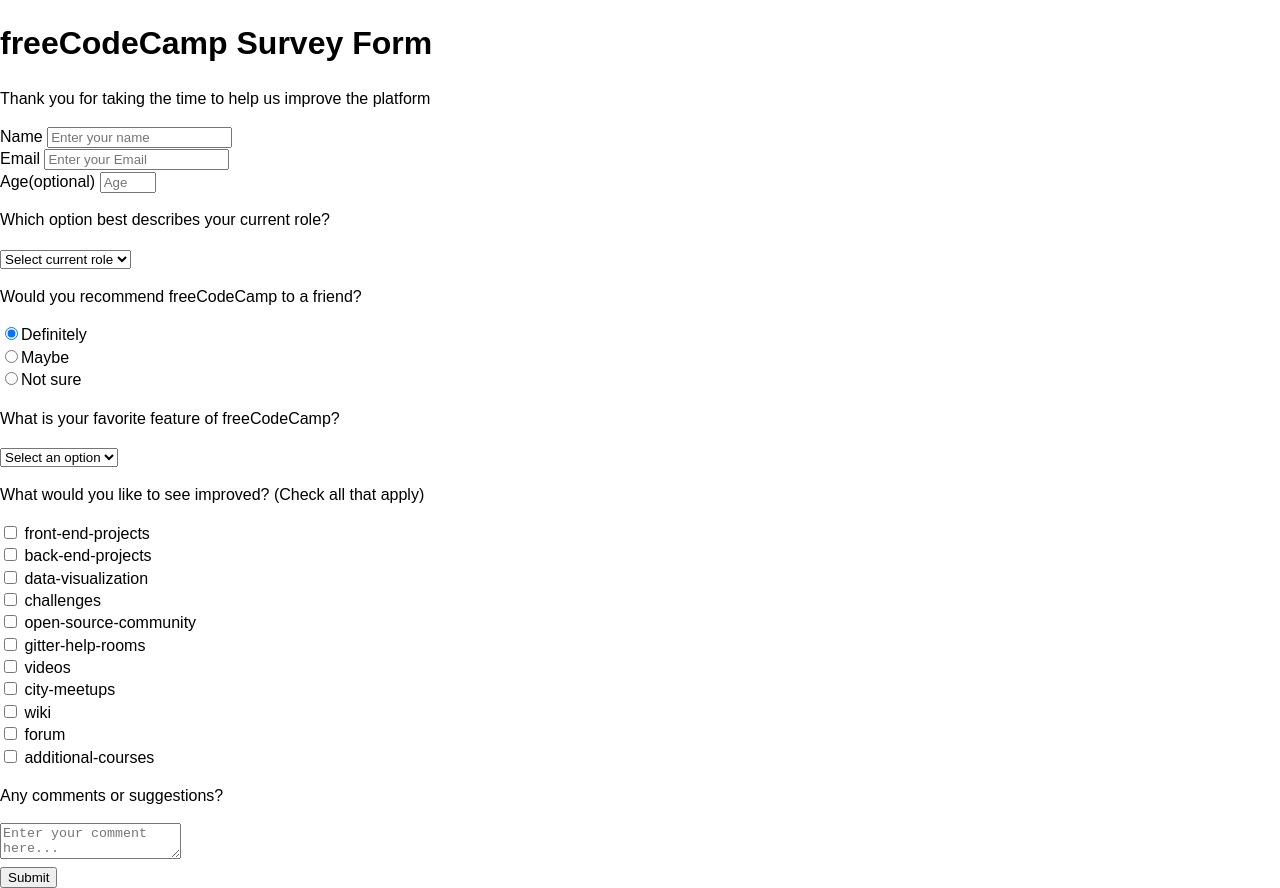
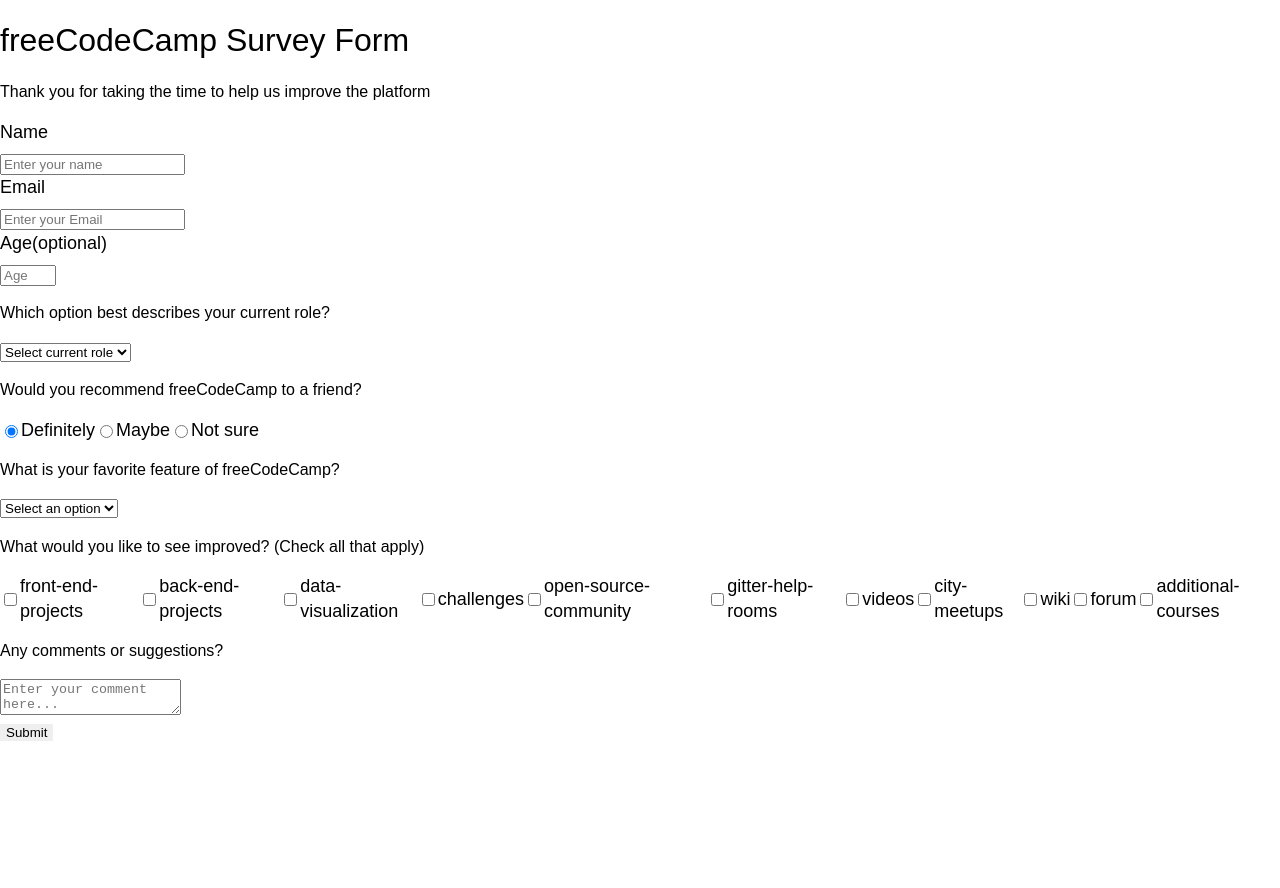
Before and after one commit to riskmaris/Natneal-and-Maris, a plain HTML site: page index.html in a window 1280 px wide. After the commit the page ends 800 px from the top, so only its background shows below. Drawn offline with Linux system fonts and the light colour scheme.

Commit message:
Update styles.css
head and h1 comment

```diff
--- a/styles.css
+++ b/styles.css
@@ -6,3 +6,17 @@ body {
   color: var(--color-white);
   margin: 0;
 }
+h1 {
+  font-weight: 400;
+  line-height: 1.2;
+}
+label {
+  display: flex;
+  align-items: center;
+  font-size: 1.125rem;
+  margin-bottom: 0.5rem;
+}
+
+button {
+  border: none;
+}
```
